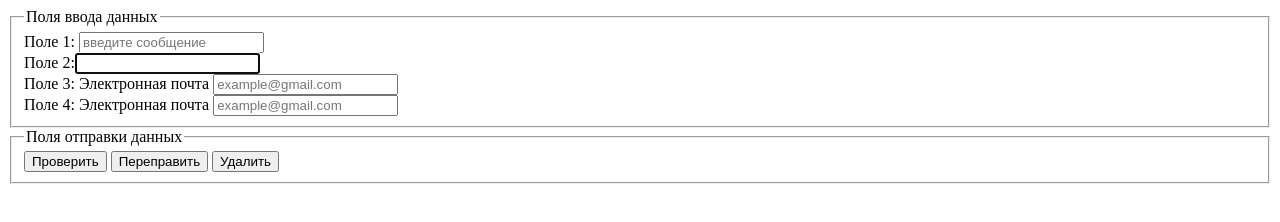
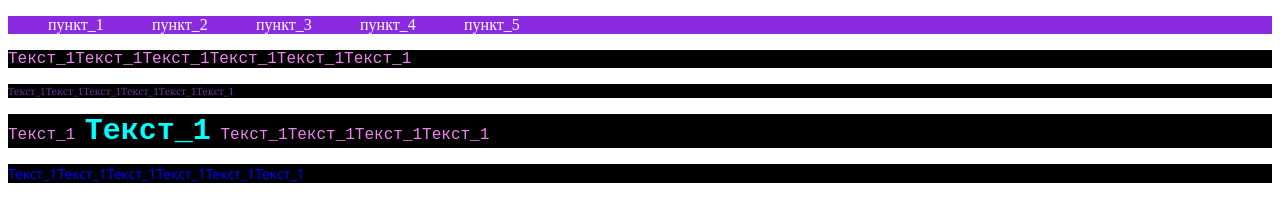
Before and after one commit to Mira-9/lesson-in-university, a plain HTML site: page article1.html in a window 1280 px wide. Drawn offline with Linux system fonts and the light colour scheme.

Commit message:
lesson in 8.00

```diff
--- a/article1.html
+++ b/article1.html
@@ -3,53 +3,44 @@
 <head>
     <meta charset="UTF-8">
     <meta name="viewport" content="width=device-width, initial-scale=1.0">
-    <link rel="stylesheet" href="">
-    <link rel="stylesheet" href="">
     <title>Document</title>
+    <link rel="stylesheet" href="css/style.css">
 </head>
 <body>
     <header>
-
+        <div>
+            <nav>
+                <ul id="navbar">
+                    <li><a href="#">пункт_1</a></li>
+                    <li><a href="#">пункт_2</a></li>
+                    <li><a href="#">пункт_3</a>
+                    <ul>
+                        <li><a href="#">подпункт-1</a></li>
+                        <li><a href="#">подпункт-2</a></li>
+                        <li><a href="#">подпункт-3</a></li>
+                        <li><a href="#">подпункт-4</a></li>
+                    </ul>
+                </li>
+                    <li><a href="#">пункт_4</a></li>
+                    <li><a href="#">пункт_5</a></li>
+                </ul>
+            </nav>
+        </div>
     </header>
     <main>
-        <section>
-        <form action="1.html" method="post">
-            <fieldset>
-                <legend>Поля ввода данных</legend>
-                <label for="a1">Поле 1:
-                <input type="text" name="q1"id="a1" placeholder="введите сообщение" required>
-            </label>
-            <br>
-           <label for="w2">
-           </label> Поле 2:<input type="text" name="q2" id="w2" autofocus>
-        </label>
-        <br>
-        <label for="w2">Поле 3: Электронная почта
-            <input type="email" name="mail" placeholder="example@gmail.com">
-        </label>
-        <br>
-        <label for="w2">Поле 4: Электронная почта
-            <input type="text" name="mail" placeholder="example@gmail.com" pattern="\S+@[a]">
-        </label>
-        <br>
-            </fieldset>
-            <fieldset>
-                <legend>Поля отправки данных</legend>
-            <input type="button" value="Проверить" onclick="example()">
-            <input type="submit" value="Переправить">
-            <input type="reset" value="Удалить">
-            </fieldset>
-        </form>
-    </section>
+        <a href="#windows_modal" Открытое окно></a>
+        <div id="windows_modal" class="modal">
+            <div class="q1">
+                <h1>Содержимое окно</h1>
+            </div>
+        </div>
+        <p>Текст_1Текст_1Текст_1Текст_1Текст_1Текст_1</p>
+        <p id="text_id_1">Текст_1Текст_1Текст_1Текст_1Текст_1Текст_1</p>
+        <p>Текст_1 <b>Текст_1</b> Текст_1Текст_1Текст_1Текст_1</p>
+        <p class="text1">Текст_1Текст_1Текст_1Текст_1Текст_1Текст_1</p>
     </main>
     <footer>
 
     </footer>
-    <script>
-        function example(){
-            const x=document.querySelector("w2").value;
-                document.body.innerHTML=x;
-        }
-    </script>
 </body>
 </html>
--- a/css/style.css
+++ b/css/style.css
@@ -0,0 +1,69 @@
+#navbar{
+    background-color: blueviolet;
+}
+
+#navbar li{
+    display: inline-block;
+    width: 100px;
+}
+
+#navbar li a{
+color: white;
+text-decoration: none;
+}
+#navbar ul{
+    display: none;
+}
+#navbar li:hover ul{
+    display: block;
+    position: absolute;
+    background-color: brown;
+}
+
+.modal{
+    position: fixed;
+    top: 0px;
+    right: 0px;
+    left: 0px;
+    bottom: 0px;
+    background-color: rgba(0, 0, 0);
+    opacity: 0;
+    z-index: 9999;
+    pointer-events: none;
+}
+.modal:target{
+    opacity: 1;
+    pointer-events: auto;
+    overflow-y: auto;
+
+}
+.q1{
+    border: 2px solid red;
+    top: 100px;
+    width: 300px;
+    background: white;
+}
+
+p{
+ font-family: 'Courier New', Courier, monospace;
+ font-size: 16px;
+ color: violet;
+ background-color: black;
+}
+p:hover{
+    background-color: red;
+}
+p b{
+    color: aqua;
+    font-size: 30px;
+}
+.text1{
+    color: blue;
+    font-size: 14px;
+    font-family: 'Segoe UI', Tahoma, Geneva, Verdana, sans-serif;
+}
+#text_id_1{
+    font-size: 10px;
+    font-family: Georgia, 'Times New Roman', Times, serif;
+    color: rebeccapurple;
+}
```
